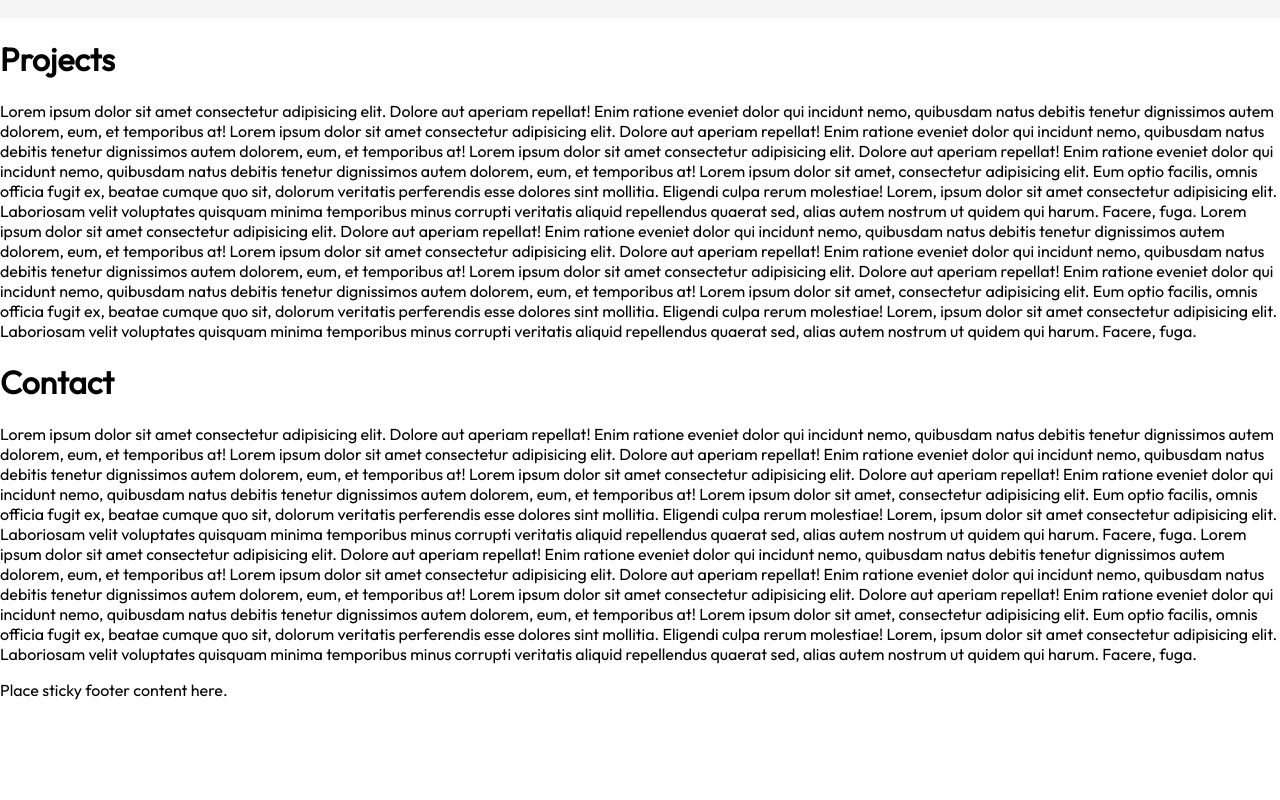
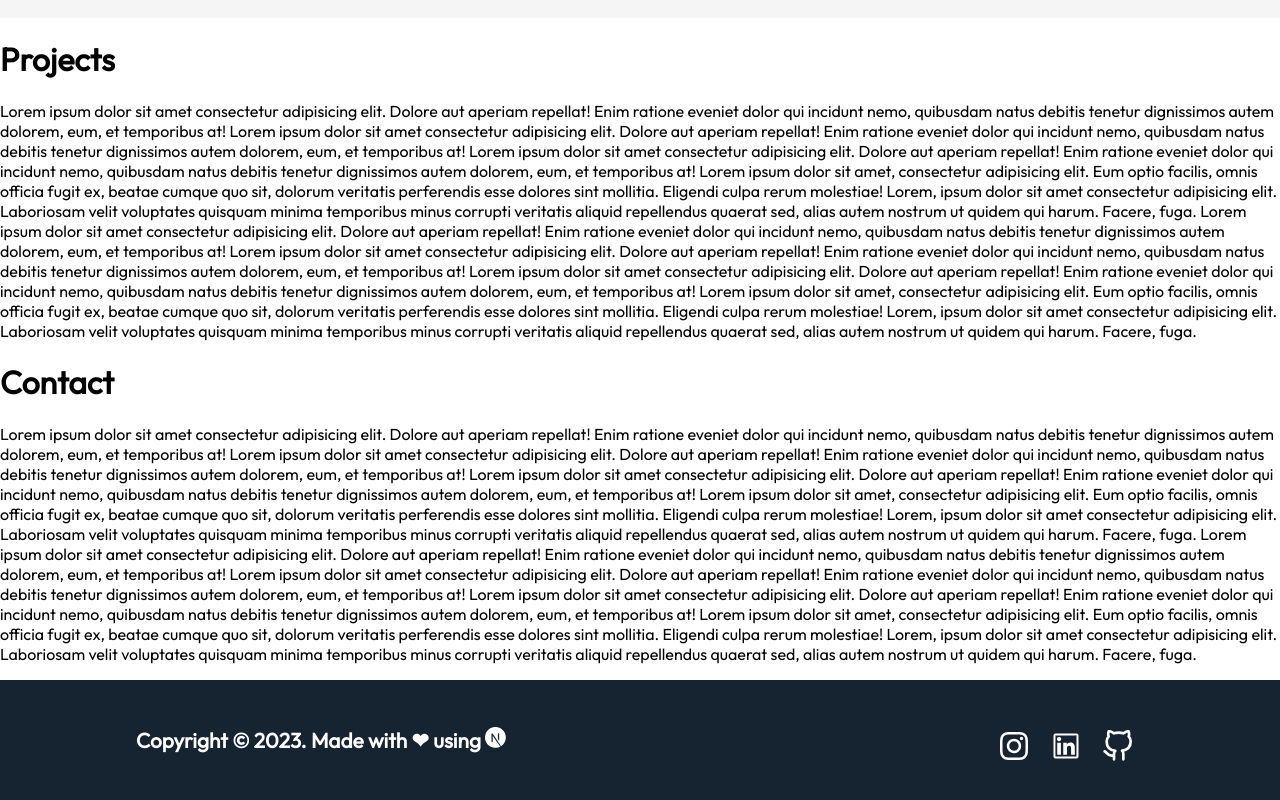
Before and after one commit to Fabrizzio20k/PORTFOLIO, a Next.js app: page / in a window 1280 px wide. Shown: the part 2210-3010 px from the top of the page. Before the commit the page ends 2910 px from the top, so only its background shows below. Built offline with nearby package versions, Linux system fonts and the light colour scheme.

Commit message:
Add styles for footer component

```diff
--- a/src/components/Footer.tsx
+++ b/src/components/Footer.tsx
@@ -1,10 +1,30 @@
 import styles from "@/styles/Footer.module.css";
+import Link from "next/link";
+import { SiNextdotjs } from "react-icons/si";
+import { FaInstagram } from "react-icons/fa";
+import { AiOutlineLinkedin } from "react-icons/ai";
+import { FiGithub } from "react-icons/fi";
 
 function Footer() {
     return (
-        <footer className="footer">
-            <div className="container">
-                <span className="text-muted">Place sticky footer content here.</span>
+        <footer className={styles.Footer}>
+            <div className={styles.Container}>
+                <div className={styles.Copyright}>
+                    <h3 className={styles.Text}>
+                        Copyright &copy; 2023. Made with ❤ using <SiNextdotjs />
+                    </h3>
+                </div>
+                <div className={styles.Social}>
+                    <Link href={"https://www.instagram.com/its_fabrizzio_ve/?hl=es"} className={styles.MediaIcons} target="_blank">
+                        <FaInstagram />
+                    </Link>
+                    <Link href={"https://www.linkedin.com/in/fabrizzio20k/"} className={styles.MediaIcons} target="_blank">
+                        <AiOutlineLinkedin />
+                    </Link>
+                    <Link href={"https://github.com/Fabrizzio20k"} className={styles.MediaIcons} target="_blank">
+                        <FiGithub />
+                    </Link>
+                </div>
             </div>
         </footer>
     );
--- a/src/styles/Footer.module.css
+++ b/src/styles/Footer.module.css
@@ -0,0 +1,64 @@
+.Footer {
+    bottom: 0;
+    margin: 0;
+    padding: 10px;
+    display: flex;
+    justify-content: center;
+    align-items: center;
+    width: auto;
+    background-color: #162331;
+    color: #fff;
+}
+
+.Container {
+    display: flex;
+    justify-content: space-between;
+    align-items: center;
+    flex-direction: row;
+    width: 80%;
+    margin: 20px 0;
+}
+
+.Copyright {
+    margin: 0;
+    padding: 0;
+}
+
+.Text {
+    font-size: 1.3rem;
+    margin: 0;
+    padding: 0;
+    word-break: keep-all;
+}
+
+.Social {
+    margin-top: 20px;
+}
+
+.MediaIcons {
+    text-decoration: none;
+    color: white;
+    font-size: 2rem;
+    padding: 0 10px;
+}
+
+@media screen and (max-width: 800px) {
+    .Container {
+        flex-direction: column;
+    }
+
+    .Text {
+        text-align: center;
+    }
+}
+
+@media screen and (max-width: 400px) {
+    .Text {
+        font-size: 5vw;
+    }
+
+    .MediaIcons {
+        font-size: 8vw;
+    }
+
+}
```
